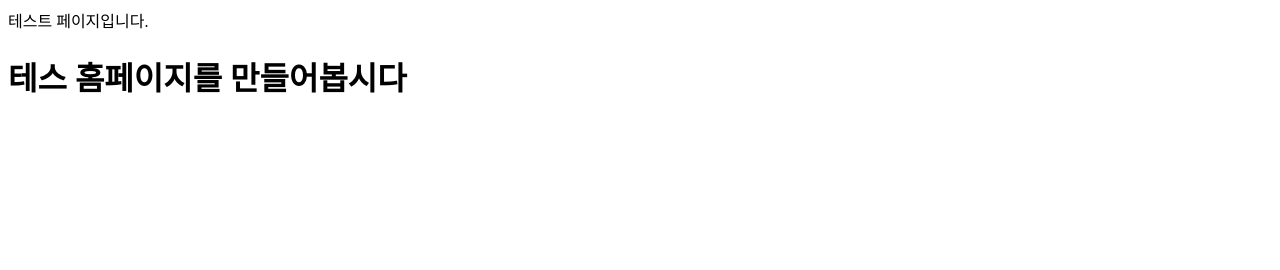
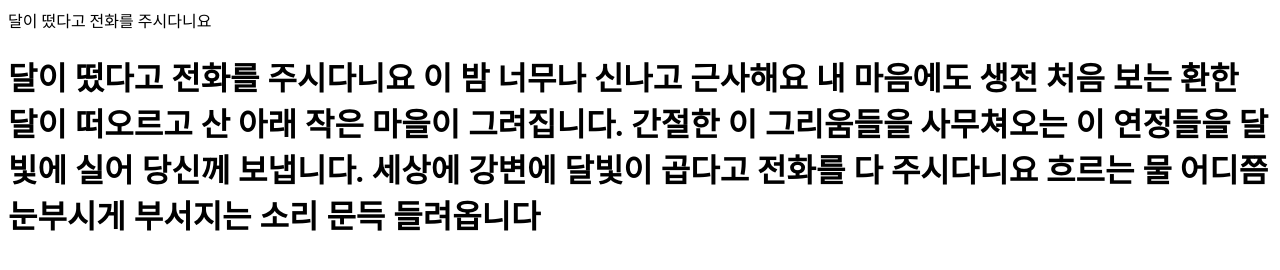
Before and after one commit to aju4714/my-webb, a plain HTML site: page index.html in a window 1280 px wide. Drawn offline with Linux system fonts and the light colour scheme.

Commit message:
Update index.html

```diff
--- a/index.html
+++ b/index.html
@@ -2,10 +2,24 @@
 <html>
 
   <head>
-    테스트 페이지입니다.
+     달이 떴다고 전화를 주시다니요
   </head>
 
   <body>
-    <h1>테스 홈페이지를 만들어봅시다</h1>
+    <h1>달이 떴다고 전화를 주시다니요
+이 밤 너무나 신나고 근사해요
+내 마음에도 생전 처음 보는
+환한 달이 떠오르고
+산 아래 작은 마을이 그려집니다.
+간절한 이 그리움들을
+사무쳐오는 이 연정들을
+달빛에 실어
+당신께 보냅니다.
+
+세상에
+강변에 달빛이 곱다고
+전화를 다 주시다니요
+흐르는 물 어디쯤 눈부시게 부서지는 소리
+문득 들려옵니다</h1>
   </body>
 </html>
```
